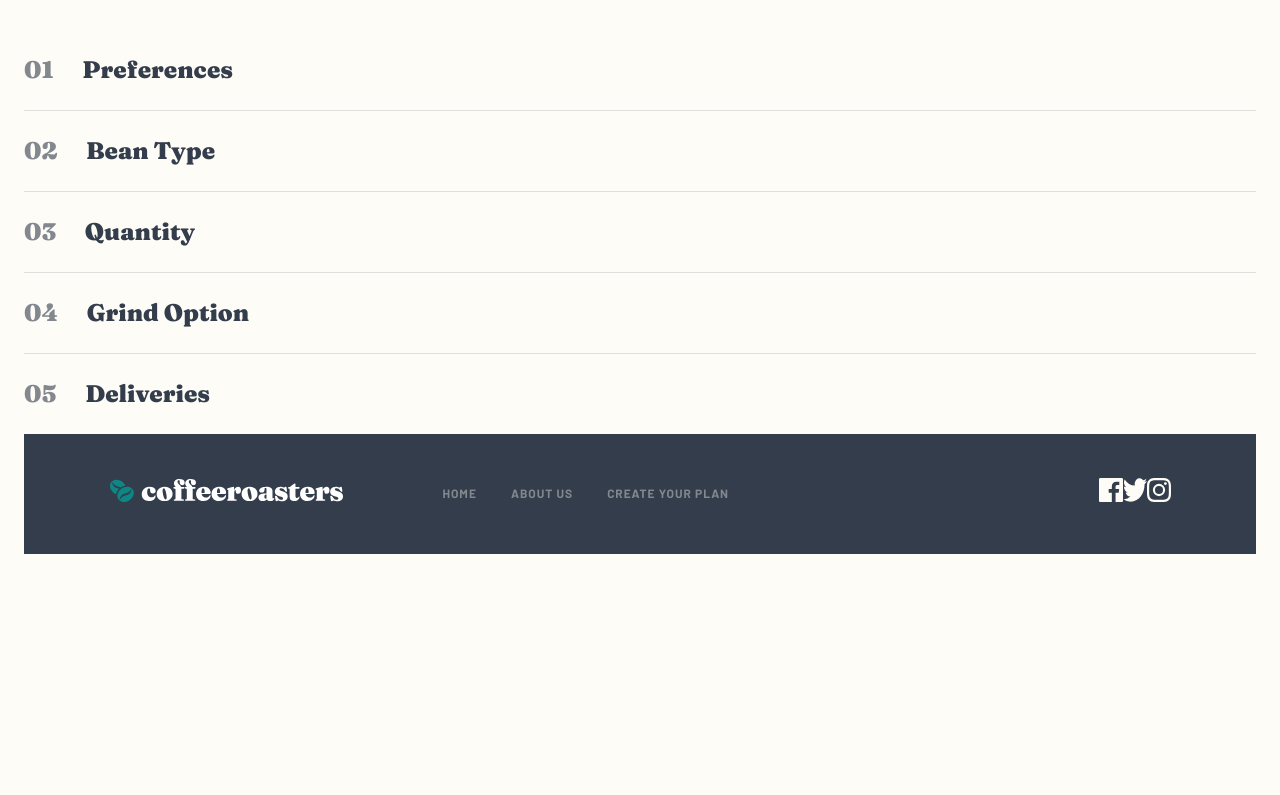
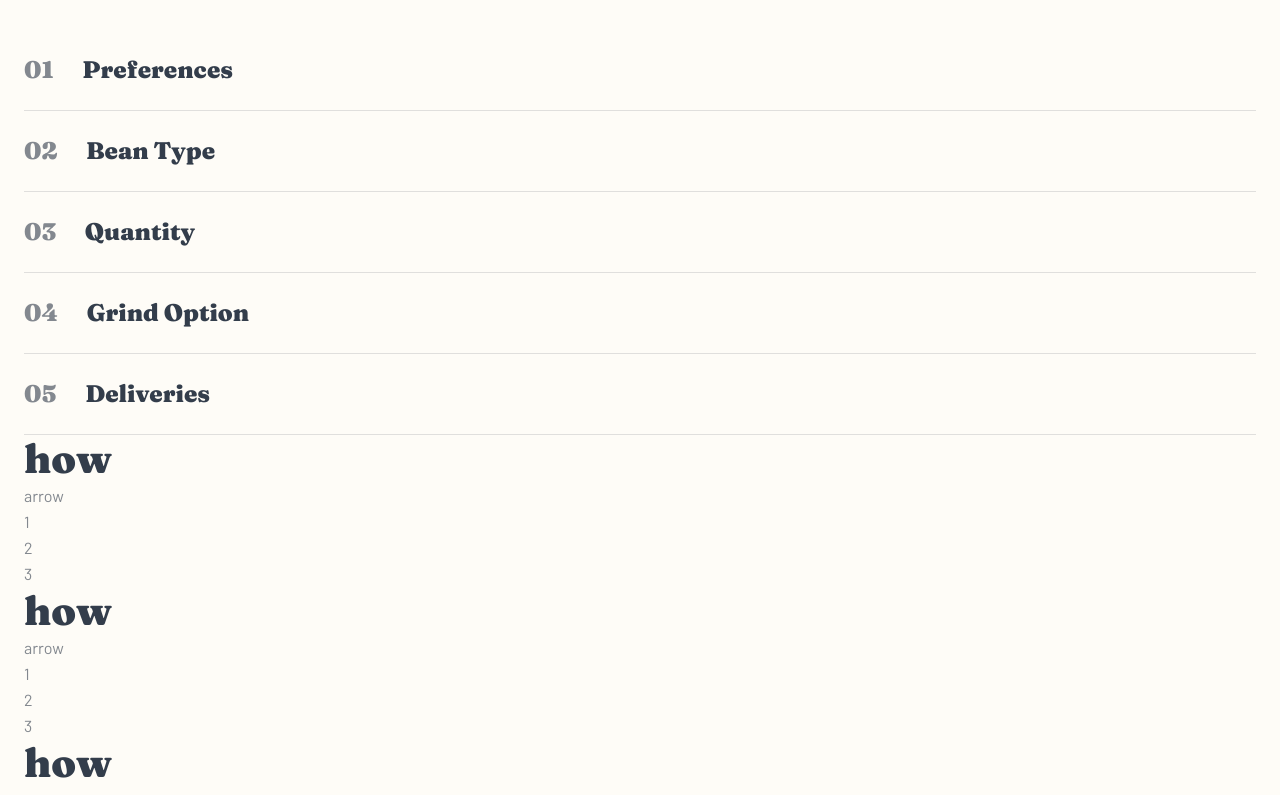
Before and after one commit to ohmymario/coffee-roasters, a Next.js app: page /subscribe in a window 1280 px wide. Shown: the part 1524-2319 px from the top of the page. Before the commit the page ends 2102 px from the top, so only its background shows below. Built offline with nearby package versions, Linux system fonts and the light colour scheme.

Commit message:
create Question component allows user to select their answers to questionaire

```diff
--- /dev/null
+++ b/components/question/Question.js
@@ -0,0 +1,17 @@
+import React from 'react';
+
+const Question = () => (
+  <>
+    <div>
+      <h2>how</h2>
+      <span>arrow</span>
+    </div>
+    <div>
+      <div>1</div>
+      <div>2</div>
+      <div>3</div>
+    </div>
+  </>
+);
+
+export default Question;
--- /dev/null
+++ b/components/question/QuestionStyles.js
@@ -0,0 +1 @@
+import styled from 'styled-components';
--- a/components/questionContainer/QuestionContainer.js
+++ b/components/questionContainer/QuestionContainer.js
@@ -1,4 +1,5 @@
 import React, { useState } from 'react';
+import Question from '../question/Question';
 import Selection from '../selection/Selection';
 import { QuestionContainerData } from './QuestionContainerData';
 
@@ -45,6 +46,9 @@ const QuestionContainer = () => {
           key={i}
         />
       ))}
+      {questionData.map(props => (
+        <Question {...props} />
+      ))}
     </div>
   );
 };
```
